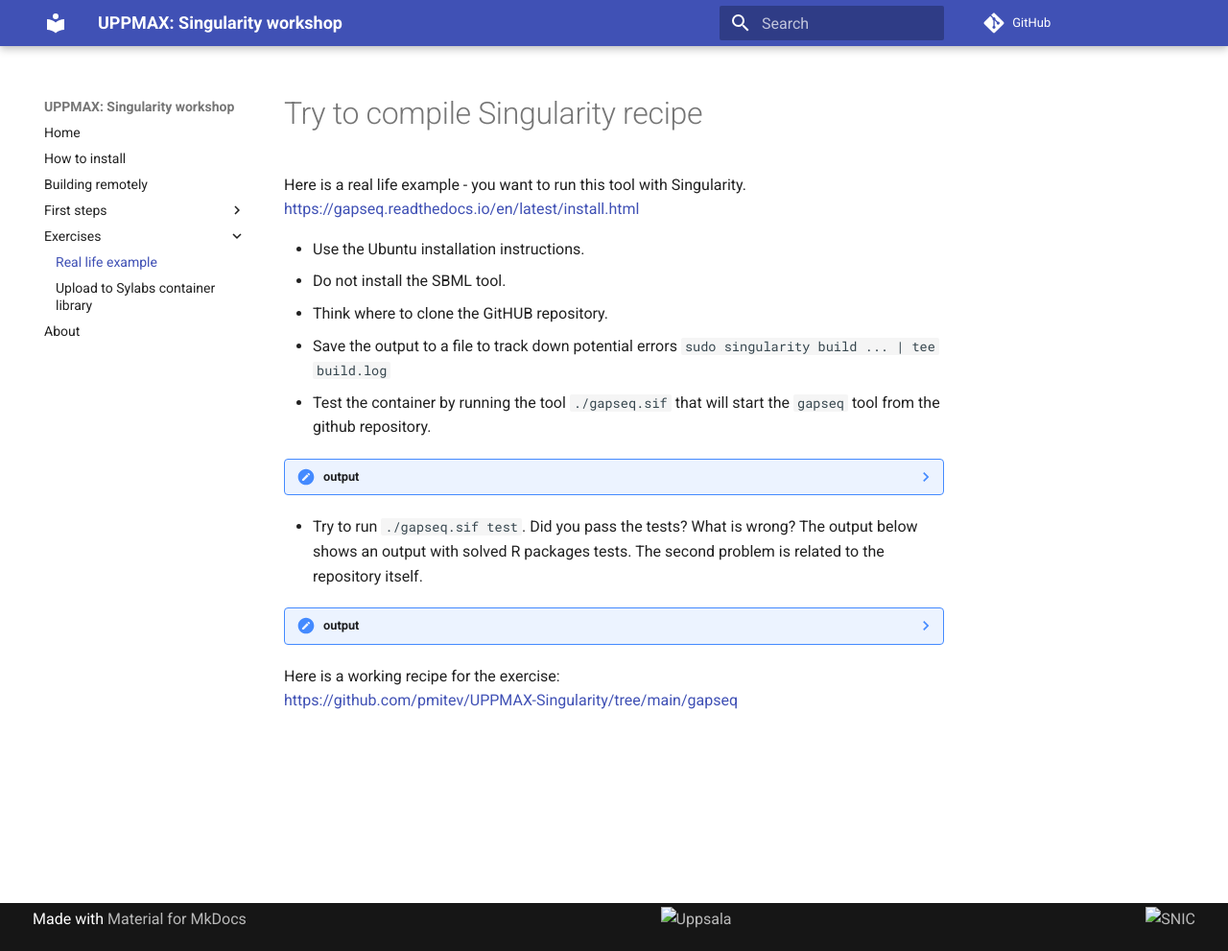
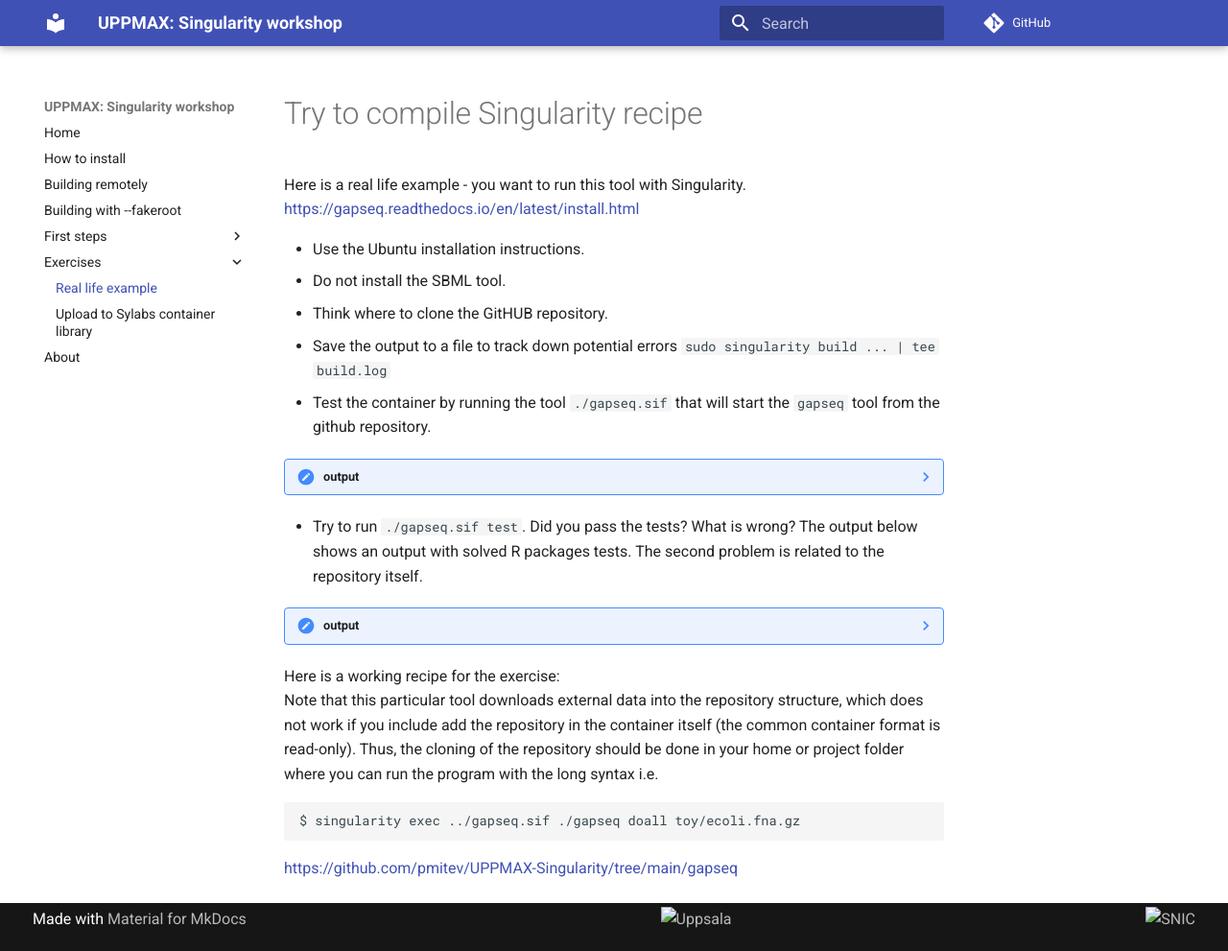
Before and after one commit to pmitev/UPPMAX-Singularity-workshop, an MkDocs documentation site: the page built from docs/exercise_01.md, in a window 1280 px wide and 991 px high. Shown: the whole window at 96% size. Built offline with MkDocs 1.6.1 and Material for MkDocs 9.7.7, drawn with Linux system fonts in a browser that asks for light colours; comment, search, counter and statistics services are not loaded.

Commit message:
more material

````diff
--- a/docs/exercise_01.md
+++ b/docs/exercise_01.md
@@ -113,4 +113,9 @@ Here is a real life example - you want to run this tool with Singularity.
     ```
 
 Here is a working recipe for the exercise:
+Note that this particular tool downloads external data into the repository structure, which does not work if you include add the repository in the container itself (the common container format is read-only). Thus, the cloning of the repository should be done in your home or project folder where you can run the program with the long syntax i.e.
+```
+$ singularity exec ../gapseq.sif ./gapseq doall toy/ecoli.fna.gz
+```
+
 <https://github.com/pmitev/UPPMAX-Singularity/tree/main/gapseq>
--- a/mkdocs.yml
+++ b/mkdocs.yml
@@ -4,6 +4,7 @@ nav:
   - Home: index.md
   - How to install: installation.md
   - Building remotely: remote_builder.md
+  - Building with --fakeroot: fakeroot.md
   - First steps:
     - Building a container: build_container.md
     - Build own container: own_container.md
````
Also changed, not shown: docs/collections.md (added, +5 -0 lines), docs/fakeroot.md (added, +18 -0 lines).
